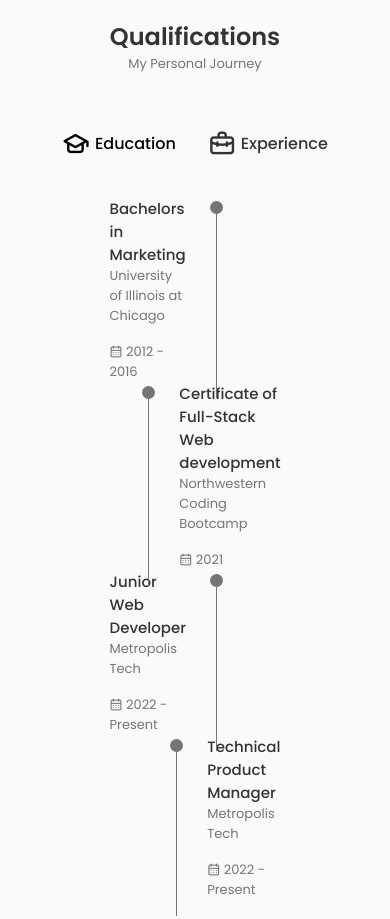
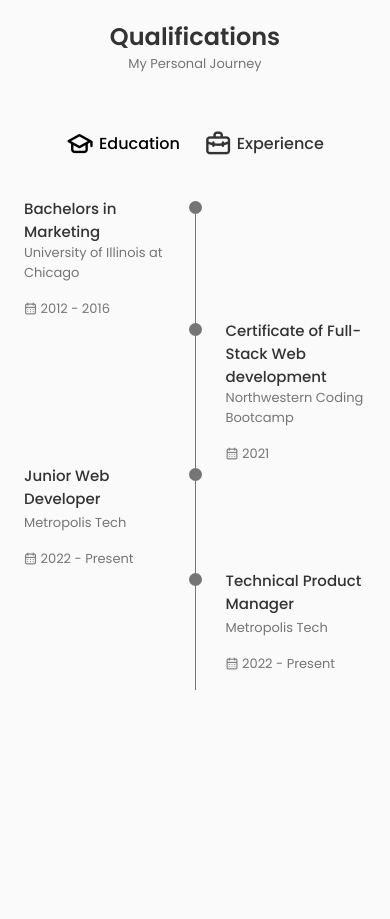
Before and after one commit to karlagoo/Portfolio, a React (Create React App) app: page / in a window 390 px wide. Shown: the part 2500-3419 px from the top of the page. After the commit the page ends 3286 px from the top, so only its background shows below. Built offline with nearby package versions, Linux system fonts and the light colour scheme.

Commit message:
responsive styling

```diff
--- a/src/components/qualification/qualification.css
+++ b/src/components/qualification/qualification.css
@@ -79,3 +79,37 @@
     background-color: var(--text-color);
     transform: translate(6px, -7px);
 }
+
+/*=============== BREAKPOINTS ===============*/
+/* For large devices */
+@media screen and (max-width: 992px) {
+    .qualification__container {
+        margin-left: auto;
+        margin-right: auto;
+    }
+}
+
+/* For medium devices */
+@media screen and (max-width: 768px) {
+    .qualification__container {
+        margin-left: var(--mb-1-5);
+        margin-right: var(--mb-1-5);
+    }
+}
+
+@media screen and (max-width: 576px) {
+    .qualification__sections {
+        grid-template-columns: initial;
+    }
+
+    .qualification__button {
+        margin: 0 var(--mb-0-75);
+    }
+}
+
+/* For small devices */
+@media screen and (max-width: 350px) {
+    .qualification__data {
+        gap: 0.5rem;
+    }
+}
```
